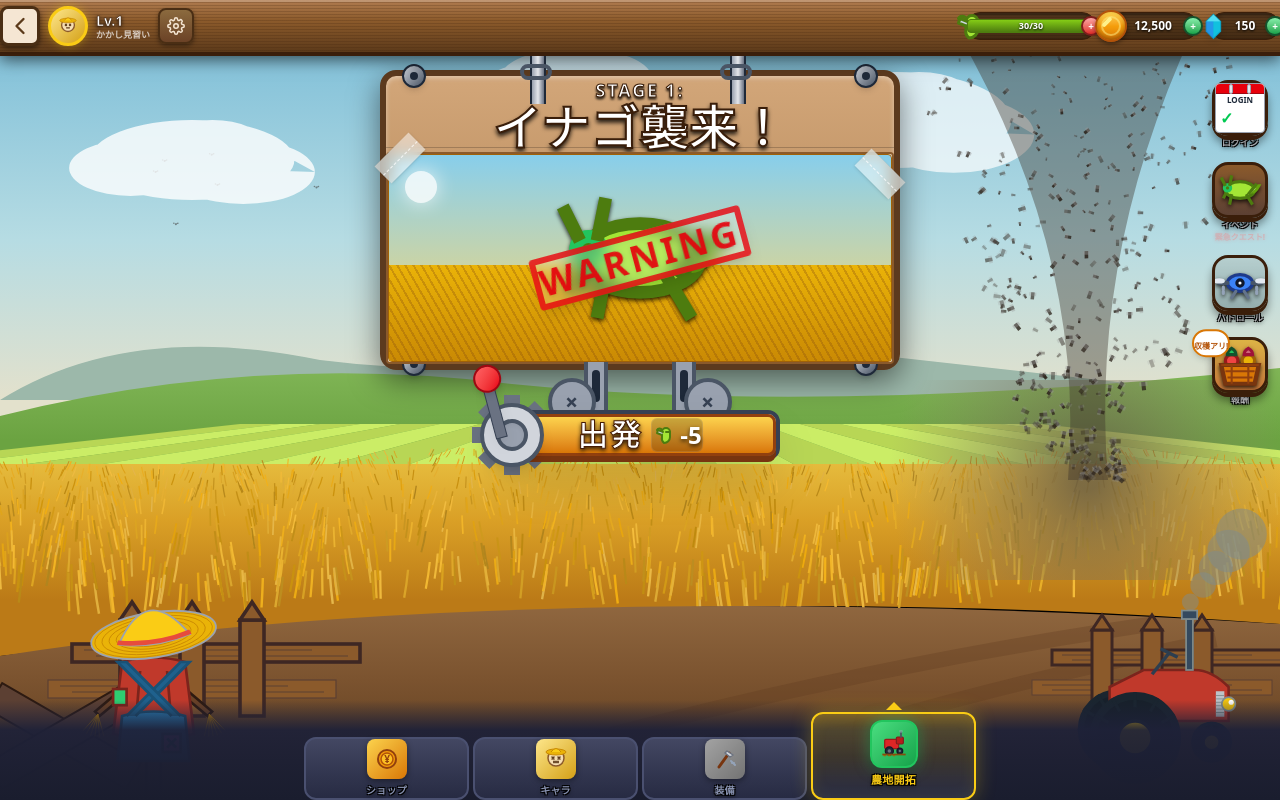
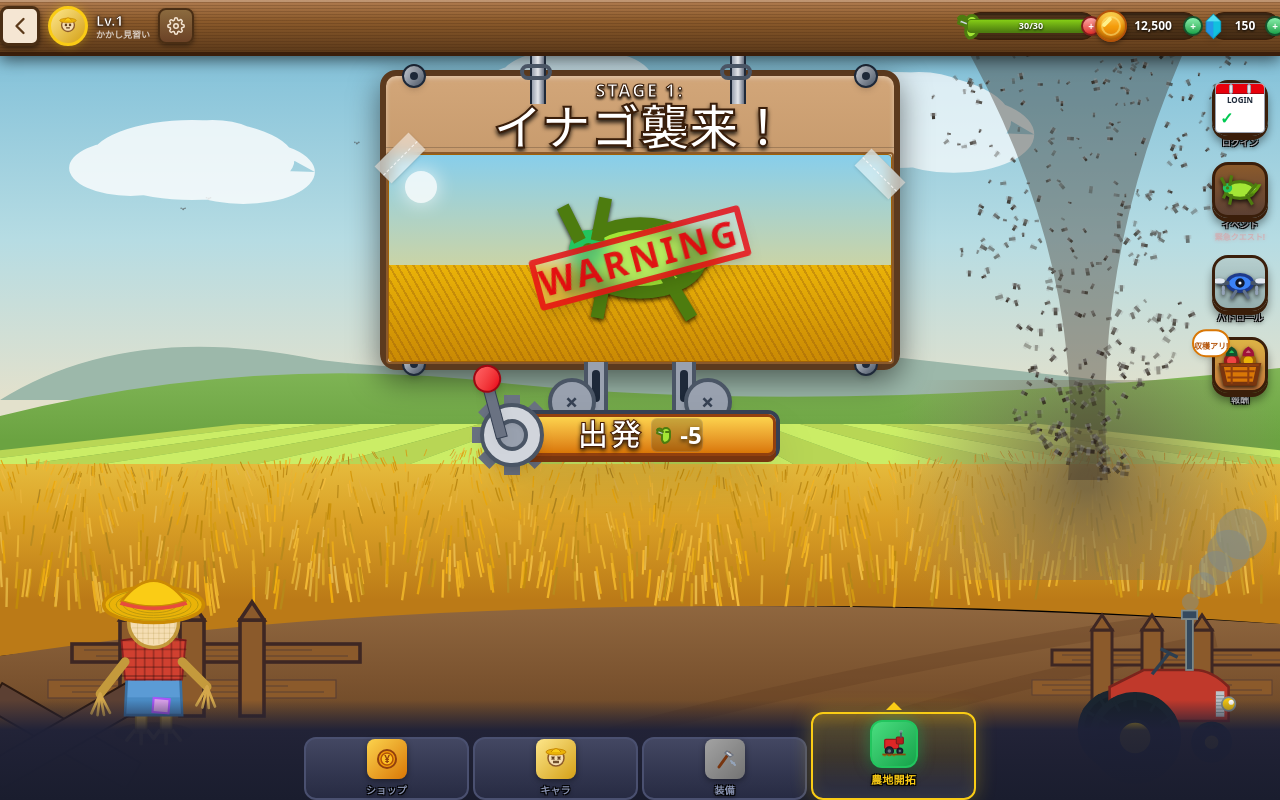
Before and after one commit to Shogo9050/-, a React (Vite) app: page / in a window 1280 px wide. Built offline with nearby package versions, Linux system fonts and the light colour scheme.

Commit message:
リッチなアニメーション追加: 看板のバウンス登場、ボタンのスプリングイージング、かかしの呼吸アニメーション、戦闘スキン後ろ姿に変更

```diff
--- a/src/components/Home.tsx
+++ b/src/components/Home.tsx
@@ -79,7 +79,7 @@ export const Home: React.FC<HomeProps> = ({ onStart }) => {
   const bgCanvasRef = useRef<HTMLCanvasElement>(null);
 
   // Background Rendering
-  const drawBackground = useCallback((canvas: HTMLCanvasElement) => {
+  const drawBackground = useCallback((canvas: HTMLCanvasElement, time: number = 0) => {
     const ctx = canvas.getContext('2d');
     if (!ctx) return;
     const W = canvas.width;
@@ -304,71 +304,113 @@ export const Home: React.FC<HomeProps> = ({ onStart }) => {
     }
     ctx.restore();
 
-    // 9. SCARECROW CHARACTER (RIGHT-FACING, looking at tornado/board)
+    // 9. SCARECROW (GAME BATTLE SKIN - Back view, with breathing idle)
+    const breathOffset = Math.sin(time * 0.002) * 4; // Sine-wave breathing
+    const breathScale = 1 + Math.sin(time * 0.002) * 0.01; // subtle scale pulse
     ctx.save();
     const cx = W * 0.12;
-    const cy = H * 0.85;
+    const cy = H * 0.85 + breathOffset;
     ctx.translate(cx, cy);
-    ctx.scale(0.9, 0.9); // slightly smaller, tucked to left edge
+    ctx.scale(1.8 * breathScale, 1.8 * breathScale); // scale up game sprite for lobby
+    ctx.scale(-1, 1); // mirror to face right (back view looking at tornado)
 
-    // Wooden pole
-    ctx.fillStyle = '#5c4033'; ctx.strokeStyle = '#2d1a11'; ctx.lineWidth = 3;
-    ctx.fillRect(-8, 50, 16, 150); ctx.strokeRect(-8, 50, 16, 150);
+    // -- Shadow --
+    ctx.fillStyle = 'rgba(0,0,0,0.2)';
+    ctx.beginPath(); ctx.ellipse(0, 32, 22, 6, 0, 0, Math.PI * 2); ctx.fill();
 
-    // Arms (wood sticks)
-    ctx.beginPath(); ctx.moveTo(0, -10); ctx.lineTo(-60, 40); ctx.lineTo(-65, 35); ctx.lineTo(0, -20); ctx.fillStyle = '#6b4226'; ctx.fill(); ctx.stroke();
-    ctx.beginPath(); ctx.moveTo(0, -10); ctx.lineTo(60, 40); ctx.lineTo(65, 35); ctx.lineTo(0, -20); ctx.fill(); ctx.stroke();
+    // -- Legs (straw poles) --
+    ctx.fillStyle = '#c49a3c';
+    ctx.fillRect(-10, 22, 6, 10); ctx.fillRect(4, 22, 6, 10);
+    ctx.strokeStyle = '#9a7520'; ctx.lineWidth = 1;
+    ctx.strokeRect(-10, 22, 6, 10); ctx.strokeRect(4, 22, 6, 10);
+    // Straw tufts at feet
+    ctx.strokeStyle = '#d4a84b'; ctx.lineWidth = 2; ctx.lineCap = 'round';
+    ctx.beginPath();
+    ctx.moveTo(-11, 31); ctx.lineTo(-15, 36); ctx.moveTo(-7, 32); ctx.lineTo(-7, 38);
+    ctx.moveTo(-3, 31); ctx.lineTo(0, 35); ctx.moveTo(3, 31); ctx.lineTo(0, 35);
+    ctx.moveTo(7, 32); ctx.lineTo(7, 38); ctx.moveTo(11, 31); ctx.lineTo(15, 36);
+    ctx.stroke();
 
+    // -- Overalls (Blue denim, back view) --
+    ctx.fillStyle = '#5b9bd5';
+    ctx.beginPath();
+    ctx.moveTo(-15, 0); ctx.lineTo(-16, 22); ctx.lineTo(16, 22); ctx.lineTo(15, 0); ctx.closePath(); ctx.fill();
+    ctx.fillStyle = '#4a8bc4'; ctx.fillRect(-15, 12, 30, 10);
+    ctx.strokeStyle = '#3a6fa0'; ctx.lineWidth = 1.5;
+    ctx.beginPath(); ctx.moveTo(-15, 0); ctx.lineTo(-16, 22); ctx.lineTo(16, 22); ctx.lineTo(15, 0); ctx.stroke();
+    // Suspender straps (crossing on back)
+    ctx.fillStyle = '#5b9bd5';
+    ctx.fillRect(-12, -14, 7, 16); ctx.fillRect(5, -14, 7, 16);
+    ctx.strokeStyle = '#3a6fa0'; ctx.lineWidth = 1;
+    ctx.strokeRect(-12, -14, 7, 16); ctx.strokeRect(5, -14, 7, 16);
+    // Metal rivet buttons
+    ctx.fillStyle = '#ddd';
+    ctx.beginPath(); ctx.arc(-8.5, -1, 2.5, 0, Math.PI * 2); ctx.fill();
+    ctx.beginPath(); ctx.arc(8.5, -1, 2.5, 0, Math.PI * 2); ctx.fill();
+    // Purple patch on overalls
+    ctx.save(); ctx.translate(-9, 13); ctx.rotate(-0.08);
+    ctx.fillStyle = '#d8a0e8'; ctx.fillRect(0, 0, 9, 8);
+    ctx.strokeStyle = '#a855f7'; ctx.lineWidth = 1.2; ctx.strokeRect(0, 0, 9, 8);
+    ctx.restore();
+
+    // -- Shirt (Red plaid, back view) --
+    ctx.fillStyle = '#d04030';
+    ctx.beginPath();
+    ctx.moveTo(-18, -20); ctx.quadraticCurveTo(0, -24, 18, -20);
+    ctx.lineTo(16, 2); ctx.lineTo(-16, 2); ctx.closePath(); ctx.fill();
+    ctx.strokeStyle = '#8b2020'; ctx.lineWidth = 1; ctx.stroke();
+    // Plaid pattern on back
+    ctx.globalAlpha = 0.3; ctx.strokeStyle = '#2a0a0a'; ctx.lineWidth = 1;
+    for (let i = -15; i < 15; i += 5) { ctx.beginPath(); ctx.moveTo(i, -20); ctx.lineTo(i, 2); ctx.stroke(); }
+    for (let j = -20; j < 2; j += 5) { ctx.beginPath(); ctx.moveTo(-18, j); ctx.lineTo(18, j); ctx.stroke(); }
+    ctx.globalAlpha = 1;
+
+    // -- Arms (straw sticks from back) --
+    ctx.strokeStyle = '#c49a3c'; ctx.lineWidth = 5; ctx.lineCap = 'round';
+    const armSway = Math.sin(time * 0.003) * 3;
+    ctx.beginPath(); ctx.moveTo(-16, -8); ctx.lineTo(-30, 8 + armSway); ctx.stroke();
+    ctx.beginPath(); ctx.moveTo(16, -8); ctx.lineTo(30, 8 - armSway); ctx.stroke();
     // Straw hands
-    ctx.fillStyle = '#eab308'; ctx.strokeStyle = '#ca8a04'; ctx.lineWidth = 1;
-    for (let i = 0; i < 6; i++) {
-      const s = (i - 2.5) * 0.2;
-      ctx.beginPath(); ctx.moveTo(-62, 38); ctx.lineTo(-62 + Math.cos(1.8 + s) * 25, 38 + Math.sin(1.8 + s) * 25); ctx.stroke();
-      ctx.beginPath(); ctx.moveTo(62, 38); ctx.lineTo(62 + Math.cos(1.3 - s) * 25, 38 + Math.sin(1.3 - s) * 25); ctx.stroke();
+    ctx.strokeStyle = '#d4a84b'; ctx.lineWidth = 1.5;
+    for (let i = 0; i < 4; i++) {
+      const s = (i - 1.5) * 0.3;
+      ctx.beginPath(); ctx.moveTo(-30, 8 + armSway); ctx.lineTo(-30 + Math.cos(1.5 + s) * 12, 8 + armSway + Math.sin(1.5 + s) * 12); ctx.stroke();
+      ctx.beginPath(); ctx.moveTo(30, 8 - armSway); ctx.lineTo(30 + Math.cos(1.6 - s) * 12, 8 - armSway + Math.sin(1.6 - s) * 12); ctx.stroke();
     }
 
-    // Body/Shirt (Red, back view)
-    ctx.fillStyle = '#c0392b'; ctx.strokeStyle = '#7b241c'; ctx.lineWidth = 3;
+    // -- Scarf (Red, flowing from back) --
+    ctx.fillStyle = '#e74c3c'; ctx.strokeStyle = '#c0392b'; ctx.lineWidth = 1.5;
+    const scarfSway = Math.sin(time * 0.0025) * 5;
     ctx.beginPath();
-    ctx.moveTo(-35, -20); ctx.quadraticCurveTo(0, -30, 35, -20);
-    ctx.lineTo(45, 60); ctx.quadraticCurveTo(0, 70, -45, 60);
+    ctx.moveTo(-10, -20); ctx.quadraticCurveTo(-15 + scarfSway, -28, -8, -35 + scarfSway);
+    ctx.quadraticCurveTo(-2, -30, 2, -35 - scarfSway);
+    ctx.quadraticCurveTo(8, -28, 10, -20);
     ctx.closePath(); ctx.fill(); ctx.stroke();
-    // Shirt folds
-    ctx.beginPath(); ctx.moveTo(-15, -10); ctx.lineTo(-20, 50); ctx.moveTo(15, -10); ctx.lineTo(20, 50); ctx.stroke();
-    // Green patch on left arm
-    ctx.fillStyle = '#2ecc71'; ctx.fillRect(-45, 10, 15, 18); ctx.strokeRect(-45, 10, 15, 18);
 
-    // Overalls (Blue, back view)
-    ctx.fillStyle = '#2980b9'; ctx.strokeStyle = '#1a5276';
-    ctx.beginPath();
-    ctx.moveTo(-35, 40); ctx.quadraticCurveTo(0, 30, 35, 40);
-    ctx.lineTo(40, 90); ctx.lineTo(-40, 90); ctx.closePath(); ctx.fill(); ctx.stroke();
-    // Suspenders crossing in back
-    ctx.fillStyle = '#1f618d';
-    ctx.beginPath(); ctx.moveTo(-30, 40); ctx.lineTo(30, -20); ctx.lineTo(40, -20); ctx.lineTo(-20, 40); ctx.fill(); ctx.stroke();
-    ctx.beginPath(); ctx.moveTo(30, 40); ctx.lineTo(-30, -20); ctx.lineTo(-40, -20); ctx.lineTo(20, 40); ctx.fill(); ctx.stroke();
-    // Patch on pants
-    ctx.fillStyle = '#9b59b6'; ctx.fillRect(10, 60, 20, 20); ctx.strokeRect(10, 60, 20, 20);
-    ctx.beginPath(); ctx.moveTo(15, 65); ctx.lineTo(25, 75); ctx.moveTo(25, 65); ctx.lineTo(15, 75); ctx.stroke(); // stitches
+    // -- Head (burlap circle, back) --
+    ctx.fillStyle = '#f5deb3'; ctx.strokeStyle = '#c49a3c'; ctx.lineWidth = 2;
+    ctx.beginPath(); ctx.arc(0, -30, 14, 0, Math.PI * 2); ctx.fill(); ctx.stroke();
+    // Burlap texture on back of head
+    ctx.globalAlpha = 0.2; ctx.strokeStyle = '#9a7520'; ctx.lineWidth = 0.5;
+    for (let i = -12; i < 12; i += 3) { ctx.beginPath(); ctx.moveTo(i, -42); ctx.lineTo(i, -18); ctx.stroke(); }
+    for (let j = -42; j < -18; j += 3) { ctx.beginPath(); ctx.moveTo(-12, j); ctx.lineTo(12, j); ctx.stroke(); }
+    ctx.globalAlpha = 1;
 
-    // Hat (Back view, very wide brim)
-    ctx.translate(0, -50);
-    ctx.rotate(-0.15); // tilted right, looking toward the board/tornado
-
-    // Back of brim
-    ctx.fillStyle = '#eab308'; ctx.strokeStyle = '#9ca3af'; ctx.lineWidth = 2;
-    ctx.beginPath(); ctx.ellipse(0, 0, 70, 25, 0, 0, Math.PI * 2); ctx.fill(); ctx.stroke();
-    // Hat weave texture (concentric ellipses)
-    ctx.strokeStyle = '#ca8a04'; ctx.lineWidth = 1;
-    for (let r = 10; r < 70; r += 8) {
-      ctx.beginPath(); ctx.ellipse(0, 0, r, r * 0.35, 0, 0, Math.PI * 2); ctx.stroke();
-    }
-    // Crown (dome from back)
-    ctx.fillStyle = '#facc15'; ctx.strokeStyle = '#9ca3af'; ctx.lineWidth = 2;
-    ctx.beginPath(); ctx.moveTo(-40, 5); ctx.quadraticCurveTo(0, -60, 40, 5); ctx.quadraticCurveTo(0, 15, -40, 5); ctx.fill(); ctx.stroke();
+    // -- Hat (Straw hat, back view with weave) --
+    ctx.fillStyle = '#eab308'; ctx.strokeStyle = '#ca8a04'; ctx.lineWidth = 2;
+    // Brim
+    ctx.beginPath(); ctx.ellipse(0, -40, 28, 10, 0, 0, Math.PI * 2); ctx.fill(); ctx.stroke();
+    // Weave rings
+    ctx.strokeStyle = '#b8960e'; ctx.lineWidth = 0.5;
+    for (let r = 5; r < 28; r += 4) { ctx.beginPath(); ctx.ellipse(0, -40, r, r * 0.35, 0, 0, Math.PI * 2); ctx.stroke(); }
+    // Crown
+    ctx.fillStyle = '#facc15';
+    ctx.beginPath(); ctx.moveTo(-18, -42); ctx.quadraticCurveTo(0, -65, 18, -42); ctx.quadraticCurveTo(0, -36, -18, -42); ctx.fill();
+    ctx.strokeStyle = '#ca8a04'; ctx.lineWidth = 1.5; ctx.stroke();
     // Red hat band
     ctx.fillStyle = '#e74c3c';
-    ctx.beginPath(); ctx.moveTo(-40, 0); ctx.quadraticCurveTo(0, 10, 40, 0); ctx.lineTo(42, 5); ctx.quadraticCurveTo(0, 15, -42, 5); ctx.fill();
+    ctx.beginPath(); ctx.moveTo(-18, -42); ctx.quadraticCurveTo(0, -36, 18, -42); ctx.lineTo(19, -40); ctx.quadraticCurveTo(0, -34, -19, -40); ctx.fill();
+
     ctx.restore();
 
     // 10. TRACTOR (Far Right Edge, smaller to not obstruct UI)
@@ -445,18 +487,26 @@ export const Home: React.FC<HomeProps> = ({ onStart }) => {
     }
   }
 
-  // Handle Resize
+  // Animation loop for breathing idle + resize
   useEffect(() => {
     const canvas = bgCanvasRef.current;
     if (!canvas) return;
+    let animId: number;
     const resize = () => {
       canvas.width = window.innerWidth;
       canvas.height = window.innerHeight;
-      drawBackground(canvas);
     };
     resize();
+    const animate = (time: number) => {
+      drawBackground(canvas, time);
+      animId = requestAnimationFrame(animate);
+    };
+    animId = requestAnimationFrame(animate);
     window.addEventListener('resize', resize);
-    return () => window.removeEventListener('resize', resize);
+    return () => {
+      cancelAnimationFrame(animId);
+      window.removeEventListener('resize', resize);
+    };
   }, [drawBackground]);
 
 
@@ -605,8 +655,13 @@ export const Home: React.FC<HomeProps> = ({ onStart }) => {
       </div>
 
 
-      {/* ======================= CENTRAL STAGE BOARD ======================= */}
-      <div className="absolute top-[70px] left-1/2 -translate-x-1/2 z-30 flex flex-col items-center">
+      {/* ======================= CENTRAL STAGE BOARD (drops in with bounce) ======================= */}
+      <motion.div
+        initial={{ y: -300, opacity: 0 }}
+        animate={{ y: 0, opacity: 1 }}
+        transition={{ type: 'spring', stiffness: 120, damping: 12, delay: 0.3 }}
+        className="absolute top-[70px] left-1/2 -translate-x-1/2 z-30 flex flex-col items-center"
+      >
         {/* Main Wood Board */}
         <div className="relative p-6 rounded-2xl w-[520px] max-w-[90vw]"
           style={{
@@ -699,8 +754,9 @@ export const Home: React.FC<HomeProps> = ({ onStart }) => {
 
               {/* Deploy Button */}
               <motion.button
-                whileHover={{ scale: 1.02 }}
-                whileTap={{ scale: 0.95 }}
+                whileHover={{ scale: 1.06 }}
+                whileTap={{ scale: 0.93 }}
+                transition={{ type: 'spring', stiffness: 300, damping: 20 }}
                 onClick={onStart}
                 className="ml-10 w-full rounded-lg bg-gradient-to-b from-[#fcd34d] to-[#d97706] border-[3px] border-[#92400e] shadow-[0_6px_0_#78350f] active:shadow-none active:translate-y-[6px] flex items-center justify-center py-2 px-4 gap-2"
               >
@@ -713,7 +769,7 @@ export const Home: React.FC<HomeProps> = ({ onStart }) => {
             </div>
           </div>
         </div>
-      </div>
+      </motion.div>
 
       {/* ======================= BOTTOM NAVIGATION BAR ======================= */}
       <div className="absolute bottom-0 left-0 w-full z-40">
```
